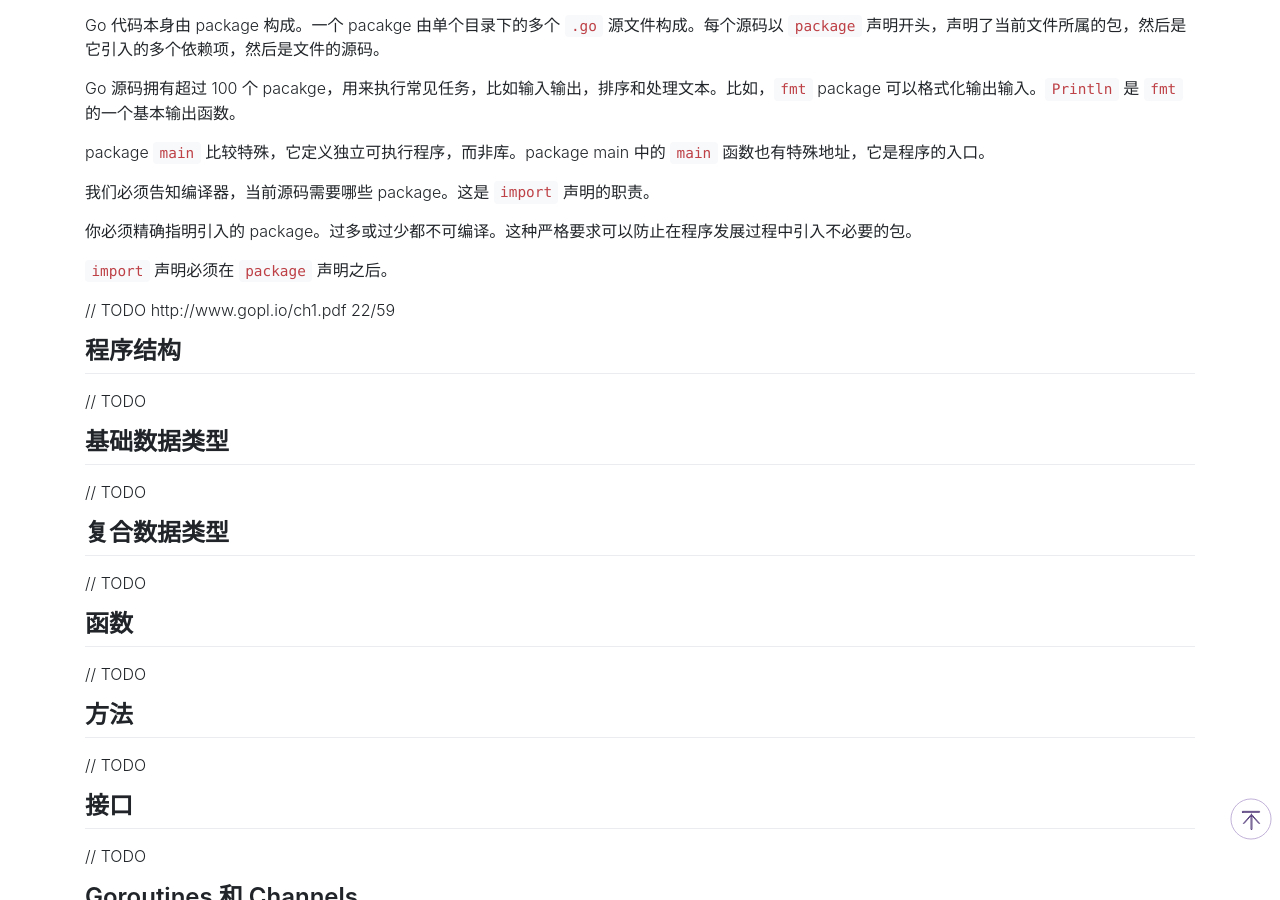
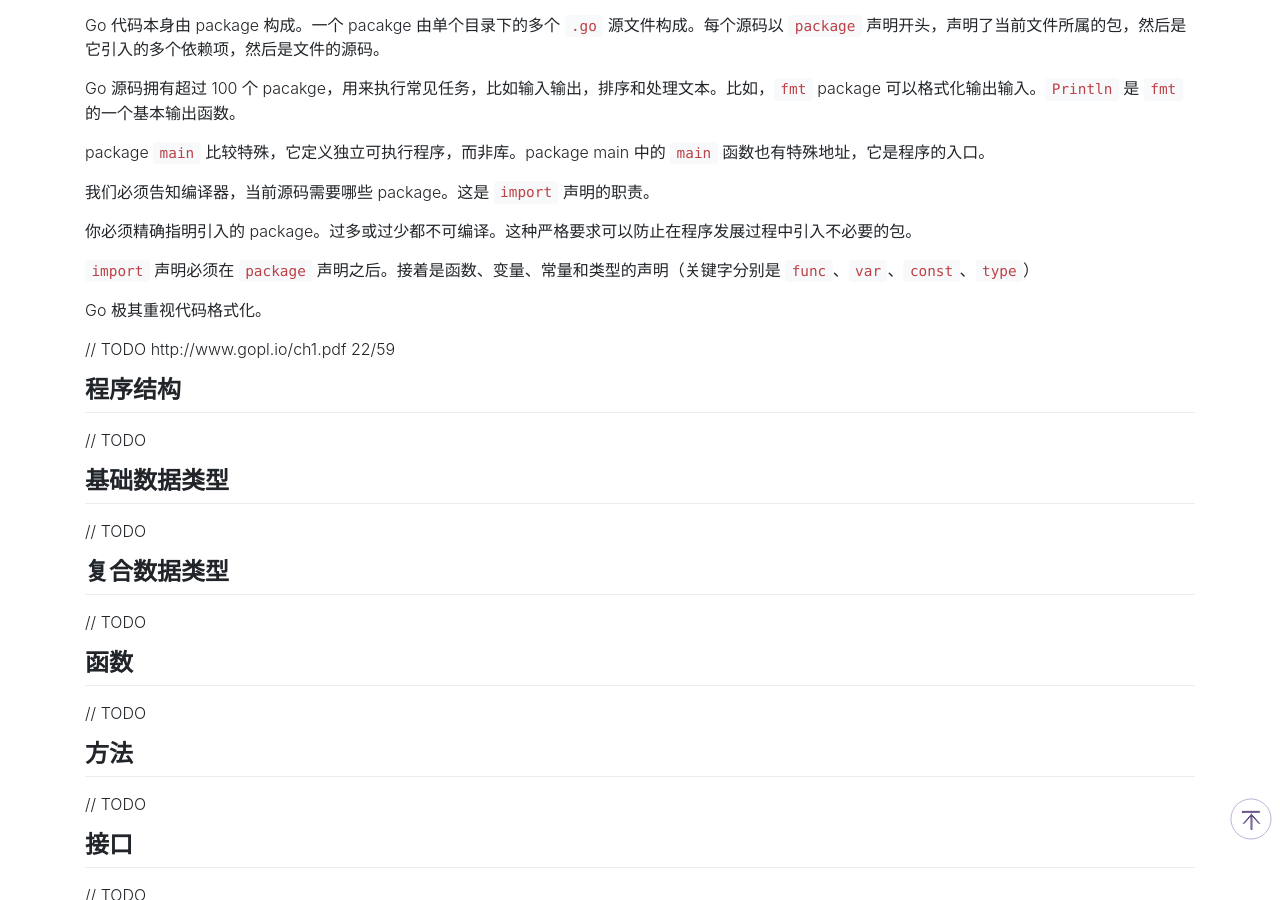
Before and after one commit to liuzhuan/liuzhuan.github.io, a Jekyll site: the page built from _posts/2017-12-14-golang-primer.md, in a window 1280 px wide and 900 px high, scrolled down 1609 px. Built offline with Jekyll 4.4.1, drawn with Linux system fonts in a browser that asks for light colours; nearby versions of some CDN libraries; comment, search, counter and statistics services are not loaded.

Commit message:
adding more golang content

```diff
--- a/_posts/2017-12-14-golang-primer.md
+++ b/_posts/2017-12-14-golang-primer.md
@@ -68,7 +68,9 @@ package `main` 比较特殊，它定义独立可执行程序，而非库。packa
 
 你必须精确指明引入的 package。过多或过少都不可编译。这种严格要求可以防止在程序发展过程中引入不必要的包。
 
-`import` 声明必须在 `package` 声明之后。
+`import` 声明必须在 `package` 声明之后。接着是函数、变量、常量和类型的声明（关键字分别是 `func`、`var`、`const`、`type`）
+
+Go 极其重视代码格式化。
 
 // TODO http://www.gopl.io/ch1.pdf 22/59
 
```
